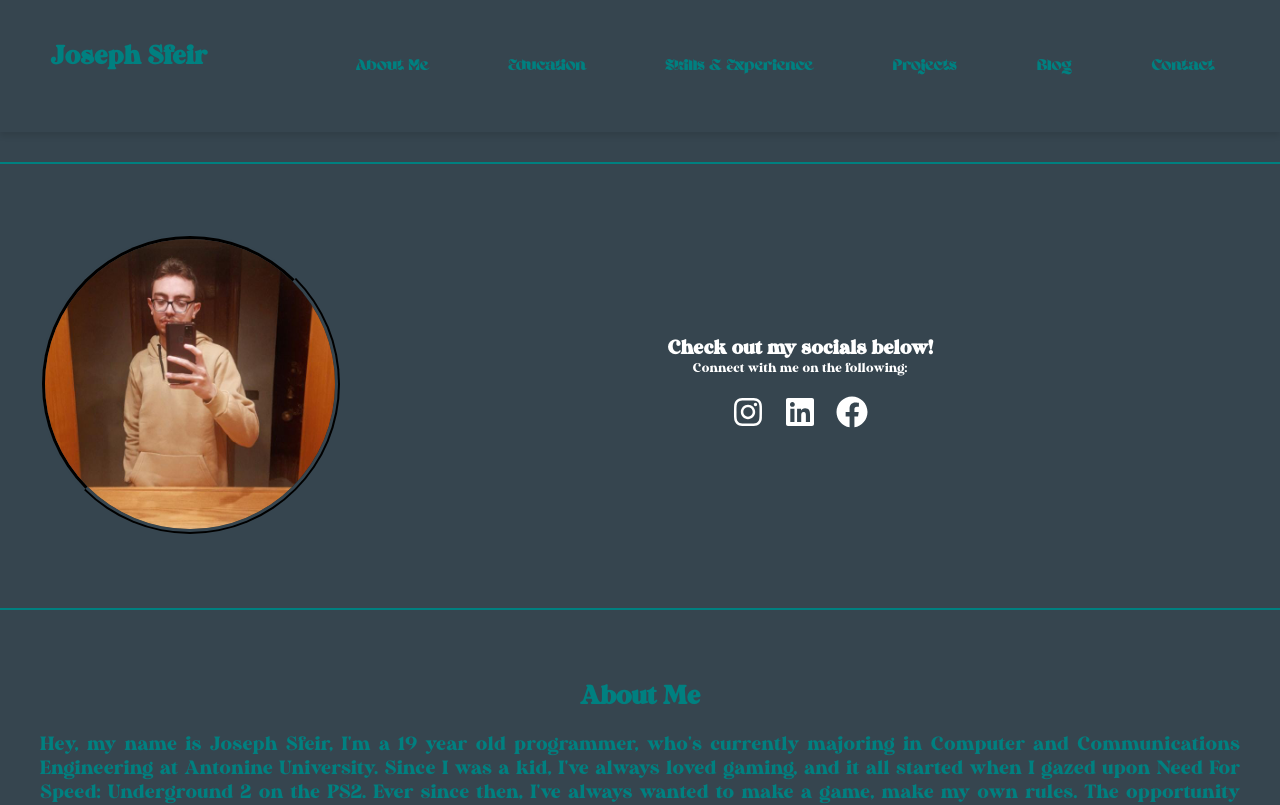
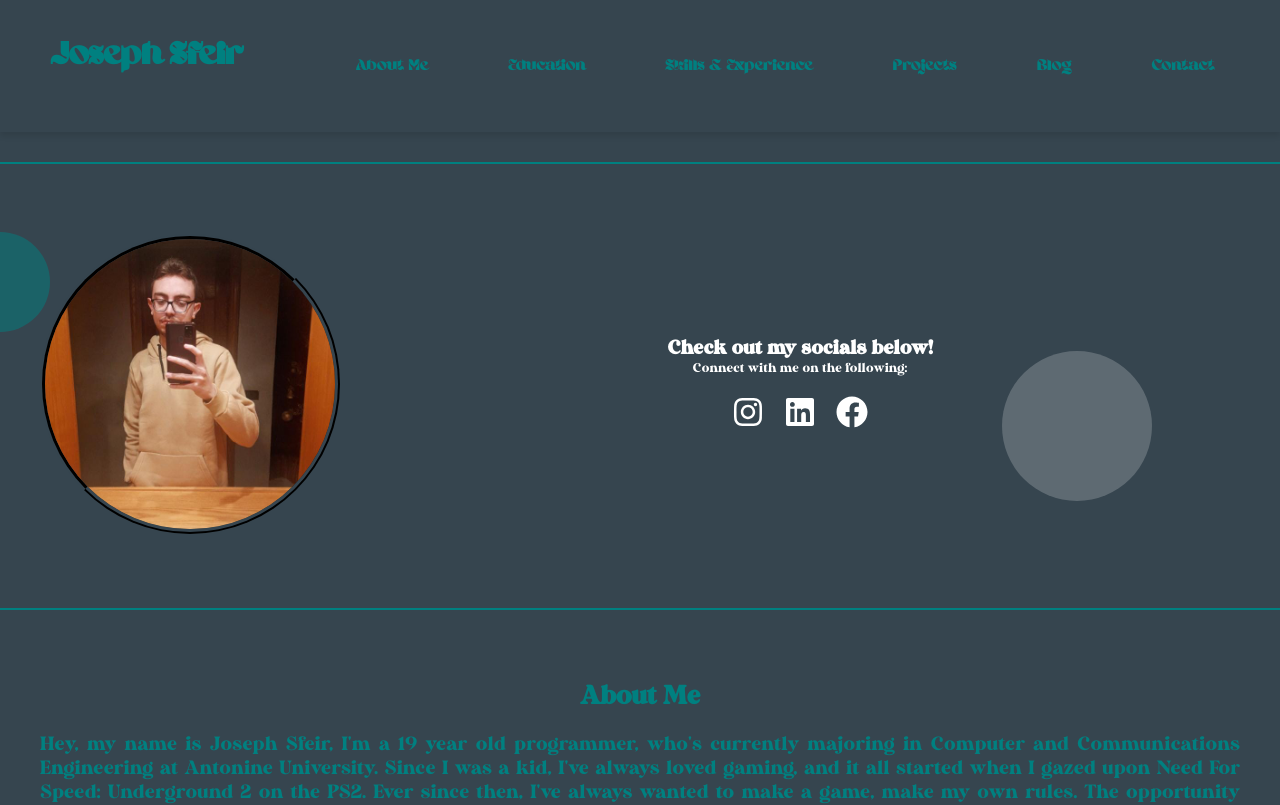
Before and after one commit to Systemizable/webblog, a React (Create React App) app: page / in a window 1280 px wide. Shown: the top 805 px of the page. Built offline with nearby package versions, Linux system fonts and the light colour scheme.

Commit message:
Visual Hero Changes

```diff
--- a/src/App.css
+++ b/src/App.css
@@ -63,7 +63,6 @@ h1, h2, h3, p {
 
 /* Header title styles */
 .header h1 {
-  font-family: 'Duke Charming Regular', serif;
   margin-bottom: 20px; /* Adjust this value to increase the gap */
   flex-basis: 100%; /* Ensure h1 takes full width */
 }
@@ -137,16 +136,29 @@ h1, h2, h3, p {
   max-height: 600px; /* Increased max height */
 }
 
-/* Background overlay */
 .hero::before {
   content: "";
   position: absolute;
-  top: 0;
-  left: 0;
-  width: 100%;
-  height: 100%;
-  background-color: rgba(54, 69, 79, 0.8); /* Add opacity for a modern overlay effect */
-  z-index: 1;
+  top: 10%;
+  left: -50px; /* Position it at the edge */
+  width: 100px;
+  height: 100px;
+  background-color: rgba(0, 128, 128, 0.5); /* Semi-transparent circle */
+  border-radius: 50%;
+  z-index: 0; /* Ensure it is behind the content */
+}
+
+/* Circle in a random place */
+.hero::after {
+  content: "";
+  position: absolute;
+  bottom: 20%;
+  right: 10%;
+  width: 150px;
+  height: 150px;
+  background-color: rgba(255, 255, 255, 0.2); /* Semi-transparent circle */
+  border-radius: 50%;
+  z-index: 0; /* Ensure it is behind the content */
 }
 
 /* Ensures content is above the overlay */
```
